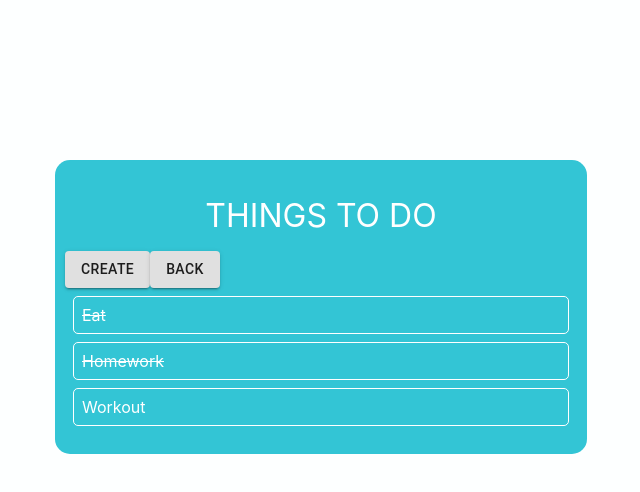
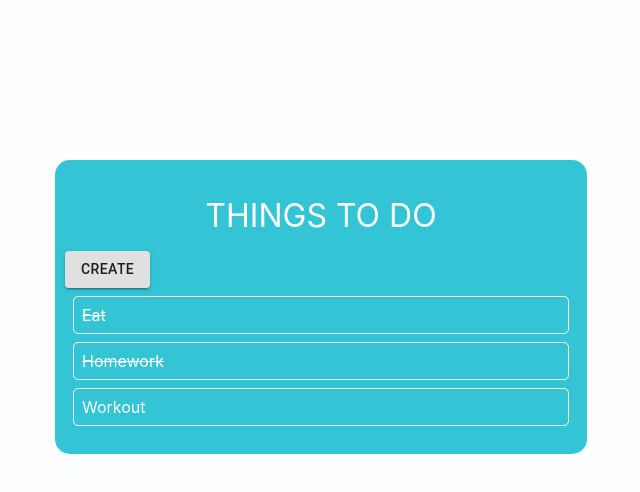
Before and after one commit to mariahfernnn/todo, a React (Create React App) app: page / in a window 1280 px wide. Shown: the top 492 px of the page, without its empty margins (319-959 px from the left). Built offline with nearby package versions, Linux system fonts and the light colour scheme.

Commit message:
Commented out Back button

```diff
--- a/src/components/Application.js
+++ b/src/components/Application.js
@@ -156,11 +156,12 @@ export default function Todo() {
             <Button variant="contained" onClick={()=> setShowForm(true)}>
               Create
             </Button>
-            <Button variant="contained" onClick={() => setShowForm(false)}>
+            {/* <Button variant="contained" onClick={() => setShowForm(false)}>
               Back
-            </Button>
+            </Button> */}
           </div>
-          {showForm ? <CreateTask setShowForm={setShowForm} addTask={addTask} /> :
+          {showForm ?
+          <CreateTask setShowForm={setShowForm} addTask={addTask}/> :
           <div className="tasks">
             {tasks.map((task, index) => (
               <Task
@@ -169,7 +170,7 @@ export default function Todo() {
               key={index}
               completeTask={completeTask}
               />
-              ))}
+            ))}
           </div>}
       </div>
   );
```
